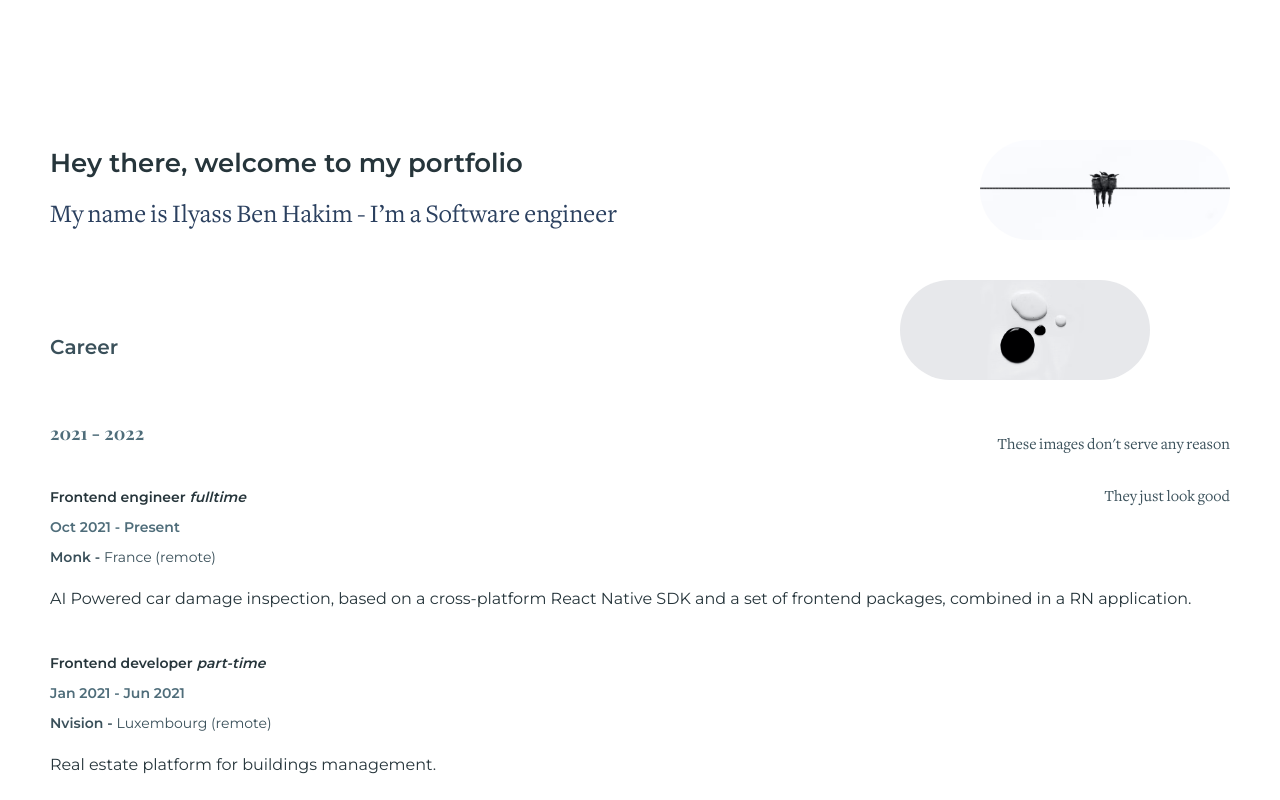
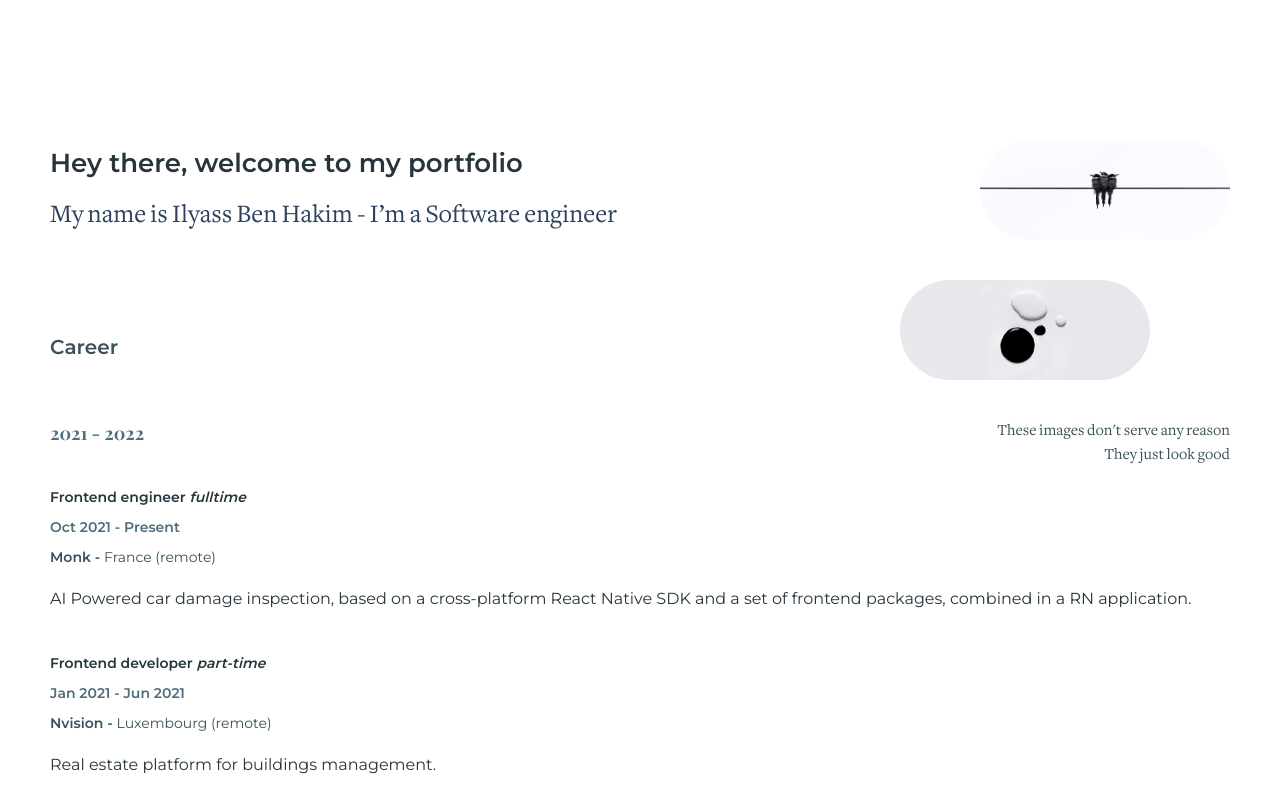
Before and after one commit to BenHakimIlyass/portfolio, a Next.js app: page / in a window 1280 px wide. Shown: the top 800 px of the page. Built offline with nearby package versions, Linux system fonts and the light colour scheme.

Commit message:
Fixed a line height in hero images

```diff
--- a/kit/typo.tsx
+++ b/kit/typo.tsx
@@ -10,7 +10,7 @@ const typoVariants = {
   p: 'font-montserrat font-regular text-paragraph leading-6',
   small: 'font-montserrat font-regular text-small leading-6',
   smallSemibold: 'font-montserrat font-semibold text-small leading-6',
-  smallFreightText: 'font-freight_text font-regular text-paragraph leading-7',
+  smallFreightText: 'font-freight_text font-regular text-paragraph leading-6',
 }
 
 type Props = {
--- a/pages/index.tsx
+++ b/pages/index.tsx
@@ -1,3 +1,4 @@
+import React from 'react'
 import type { NextPage } from 'next'
 import Head from 'next/head'
 
@@ -8,7 +9,6 @@ import Career from '../components/career'
 import Education from '../components/education'
 import Image, { ImageProps } from 'next/image'
 import Seo from '../components/seo'
-import React from 'react'
 
 const Container: React.FC<{ children: React.ReactNode }> = ({ children }) => (
   <div className="w-full max-w-md flex-1 flex-col m-auto relative">
--- a/tailwind.config.js
+++ b/tailwind.config.js
@@ -102,7 +102,6 @@ module.exports = {
         '4': '24px',
         '5': '24px',
         '6': '24px',
-        '7': '52px',
       },
       borderRadius: {
         'xl': '84px',
```
